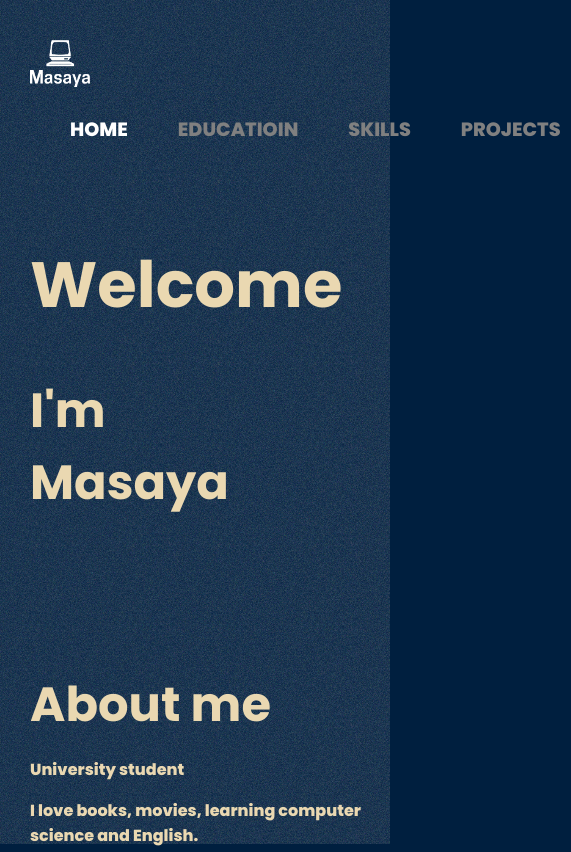
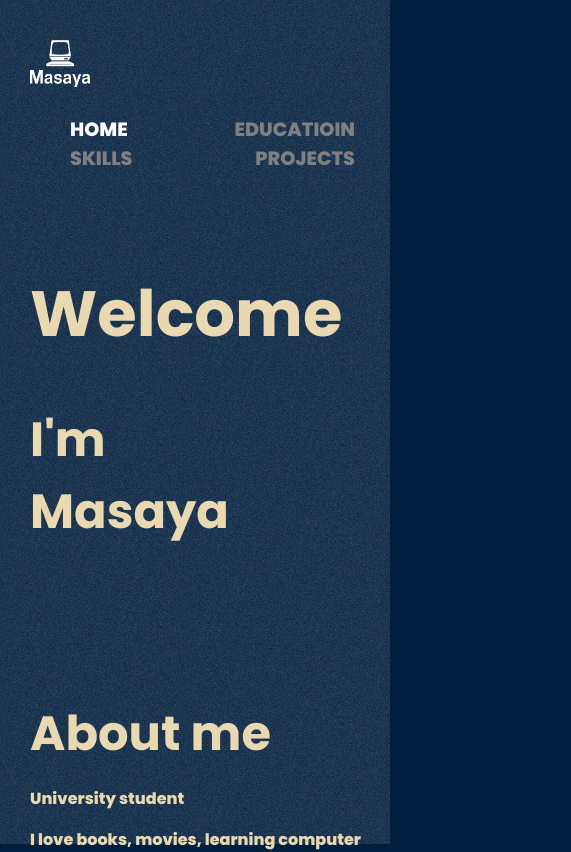
Before and after one commit to Masayasanyo/Portfolio, a React (Create React App) app: page / in a window 390 px wide. Shown: the top 852 px of the page, 571 px wide, since content can reach past the window. Built offline with nearby package versions, Linux system fonts and the light colour scheme; a web font is replaced by a local one.

Commit message:
Changed header media query for phone

```diff
--- a/src/App.css
+++ b/src/App.css
@@ -243,12 +243,12 @@ footer {
         font-weight: 800;
         font-style: normal;
         display: flex;
-        justify-content: space-between;
-        margin-top: 20px;
+        flex-wrap: wrap;
+        margin: 20px auto 0px 0px;
     }
 
     .link {
-        margin-right: 10px;
+        margin-right: 5px;
     }
 
 
```
